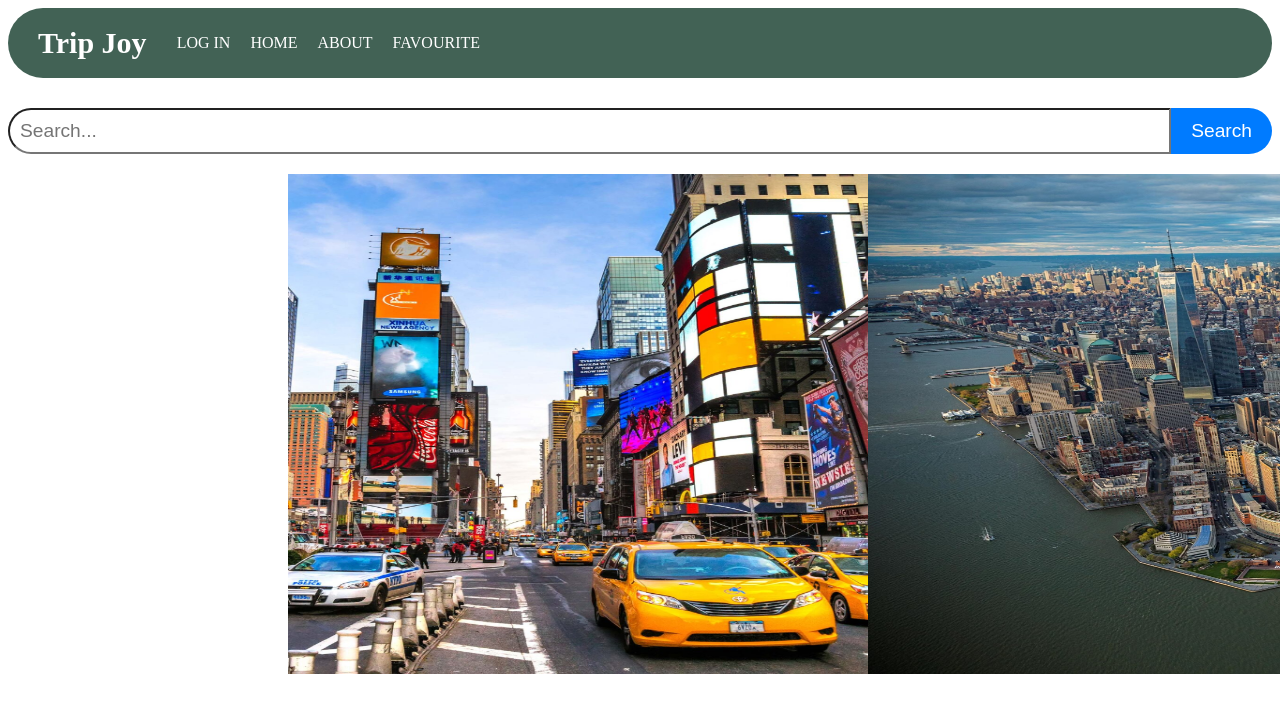
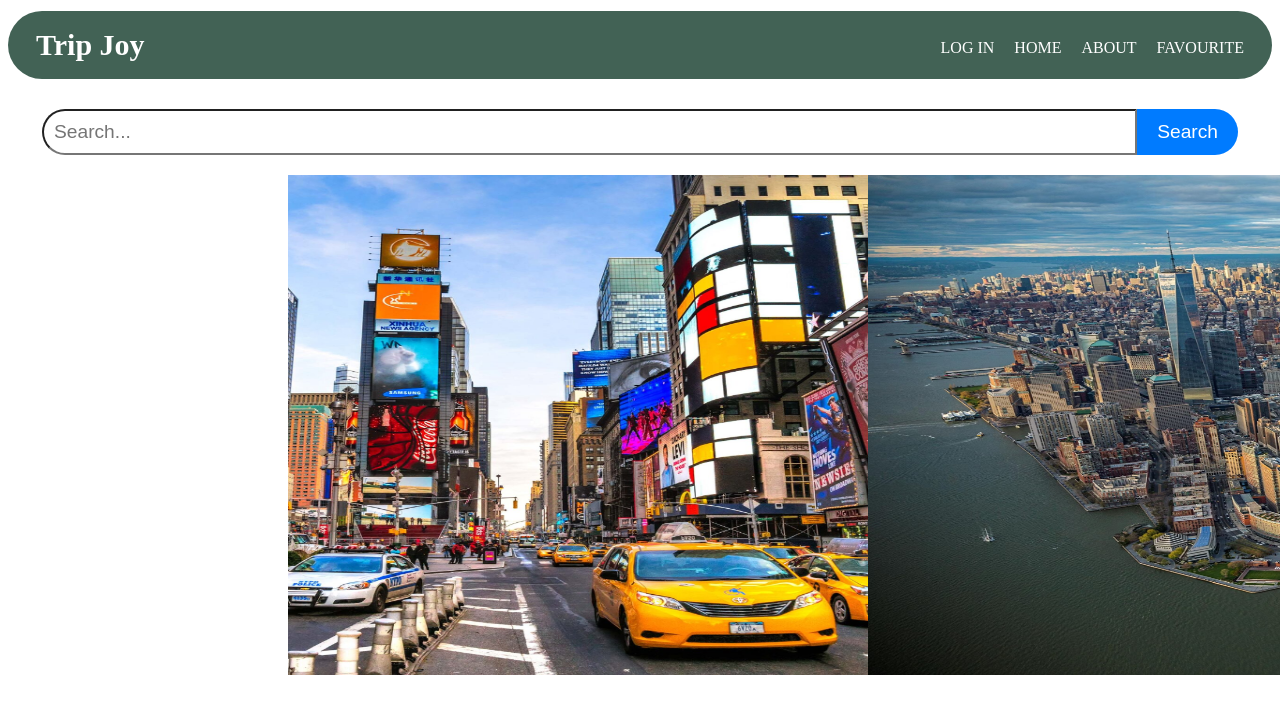
Before and after one commit to sanmeet06/COMP305-Project, a plain HTML site: page Index.html in a window 1280 px wide. Drawn offline with Linux system fonts and the light colour scheme.

Commit message:
Fixed header and search bar

```diff
--- a/Index.html
+++ b/Index.html
@@ -6,7 +6,7 @@
         <script src="script.js"></script>
     </head>
     <body>
-
+    <div class="header">
         <nav>
             <label class="logo"> Trip Joy</label>
             <ul>
@@ -17,12 +17,13 @@
 
             </ul>
         </nav>
+    </div>
         <div class="search-bar-container">
             <form class="search-form">
               <input type="text" placeholder="Search...">
               <button type="submit">Search</button>
             </form>
-
+        </div>
             <div class="slider-frame">
                 <div class="slide-images">
                     <div class="img-container">
@@ -34,61 +35,8 @@
                         <div class="img-container">
                             <img src="ny2.avif" style="width:1200px;height:500px;" >
 
+                        </div>
                 </div>
-
               </div>
-                <!-- Site footer -->
-    <footer> <h1>123</h1> </footer>
-        <!-- <div class="container">
-          <div class="row">
-            <div class="col-sm-12 col-md-6">
-              <h6>About</h6>
-              <p class="text-justify">Tripjoy.com is website which lets you explore interesting places around famous cities in the world</p>
-            </div>
-
-            <div class="col-xs-6 col-md-3">
-              <h6>Cities</h6>
-              <ul class="footer-links">
-                <li><a href="#">New York City</a></li>
-                <li><a href="#/">Chicago</a></li>
-                <li><a href="#"></a></li>
-                <li><a href="#">Huston</a></li>
-                <li><a href="h#">New Jersey</a></li>
-                <li><a href="#">Queens</a></li>
-              </ul>
-            </div>
-
-            <div class="col-xs-6 col-md-3">
-              <h6>Quick Links</h6>
-              <ul class="footer-links">
-                <li><a href="http://scanfcode.com/about/">About Us</a></li>
-                <li><a href="http://scanfcode.com/contact/">Contact Us</a></li>
-                <li><a href="http://scanfcode.com/contribute-at-scanfcode/">Contribute</a></li>
-                <li><a href="http://scanfcode.com/privacy-policy/">Privacy Policy</a></li>
-                <li><a href="http://scanfcode.com/sitemap/">Sitemap</a></li>
-              </ul>
-            </div>
-          </div>
-          <hr>
-        </div>
-        <div class="container">
-          <div class="row">
-            <div class="col-md-8 col-sm-6 col-xs-12">
-              <p class="copyright-text">Copyright &copy; 2017 All Rights Reserved by
-           <a href="#">Scanfcode</a>.
-              </p>
-            </div>
-
-            <div class="col-md-4 col-sm-6 col-xs-12">
-              <ul class="social-icons">
-                <li><a class="facebook" href="#"><i class="fa fa-facebook"></i></a></li>
-                <li><a class="twitter" href="#"><i class="fa fa-twitter"></i></a></li>
-                <li><a class="dribbble" href="#"><i class="fa fa-dribbble"></i></a></li>
-                <li><a class="linkedin" href="#"><i class="fa fa-linkedin"></i></a></li>
-              </ul>
-            </div>
-          </div>
-        </div>
-  </footer> -->
         </body>
 </html>
--- a/style.css
+++ b/style.css
@@ -8,10 +8,11 @@
 }
 nav {
   background-color: #426255;
-                display: flex;
-
-                padding: 20px;
+  /* display: inline; */
+  padding: 28px;
   border-radius: 100px;
+  margin-top: 11px;
+  height: 12px;
             }
             nav ul {
               display: flex;
@@ -19,7 +20,7 @@
               align-items: center;
               margin: 0;
               padding: 0;
-
+              justify-content: end;
           }
             nav li {
                 margin-left: 20px;
@@ -42,9 +43,10 @@
             }
 
             .search-bar-container {
-              width: 100%;
+              margin-left: 34px;
+              margin-right: 34px;
               margin-top: 30px;
-              align-items: center;
+
             }
 
             .search-form {
@@ -75,13 +77,14 @@
               background-color: #0069d9;
             }
 
-            label.logo{
+
+label.logo {
   color: white;
   font-size: 30px;
-              line-height: 10px;
-              padding: 10px;
+  line-height: 11px;
   font-weight: bold;
   text-align: left;
+  position: absolute;
 }
 .slider-frame{
   overflow: hidden;
```
Lines whose indentation alone changed are shown as unchanged.
